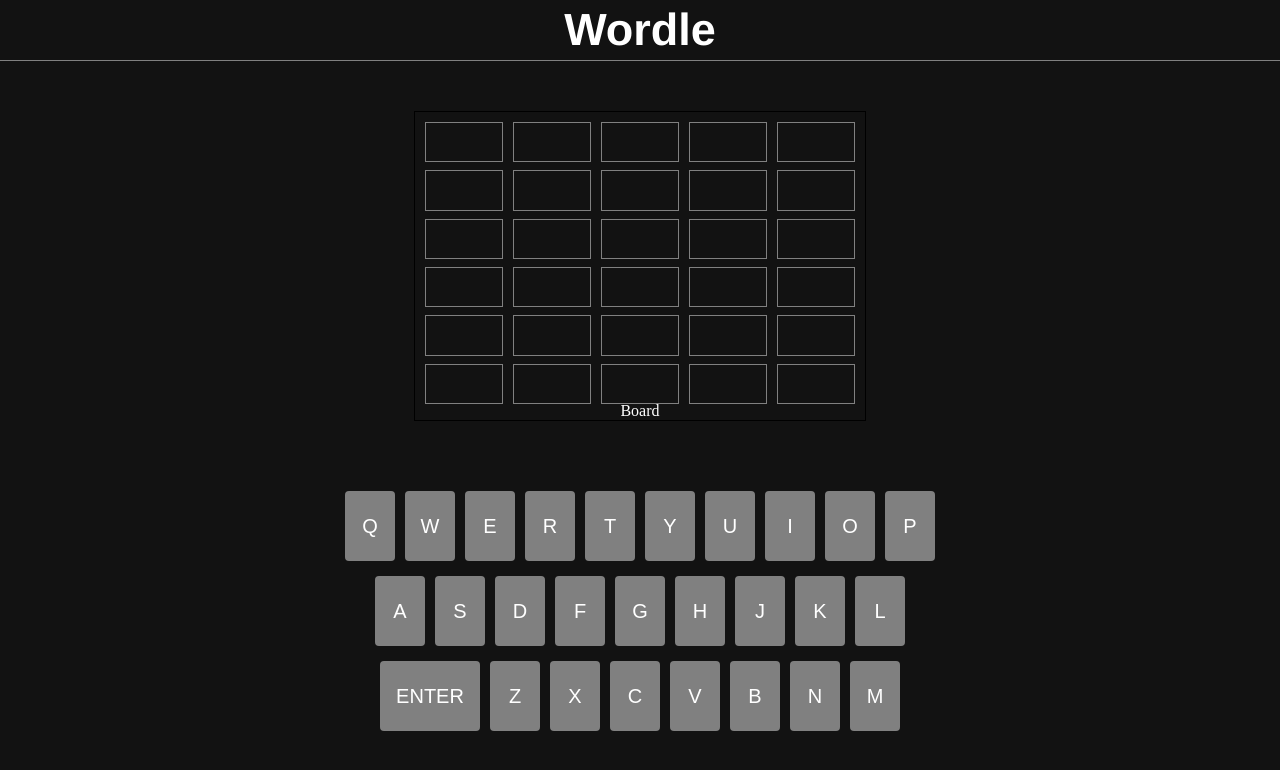
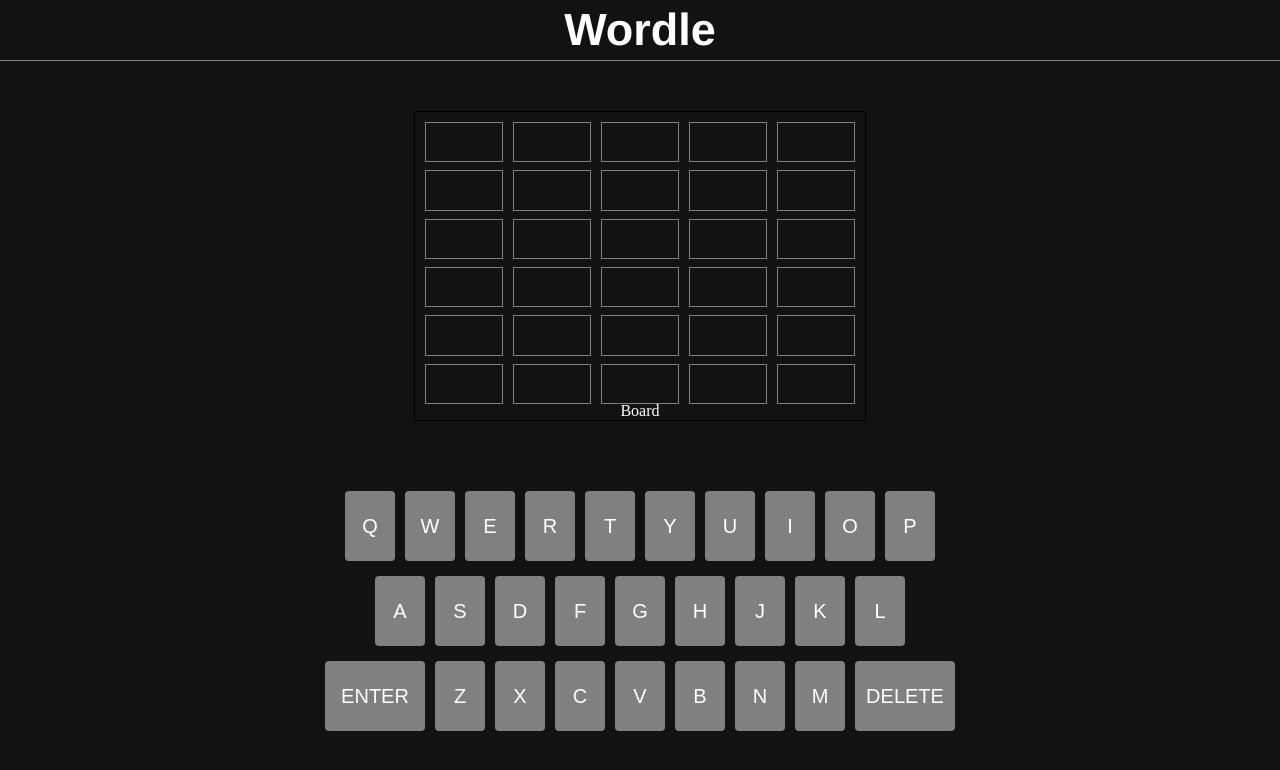
Before and after one commit to INKR1/wordle_react, a React (Create React App) app in the folder wordle/: page / in a window 1280 px wide. Shown: the top 770 px of the page. Built offline with nearby package versions, Linux system fonts and the light colour scheme.

Commit message:
fixed delete btn, also did some small changes

```diff
--- a/wordle/src/App.css
+++ b/wordle/src/App.css
@@ -122,3 +122,7 @@
 #wrong {
   background-color: #3a393c;
 }
+
+#disabled {
+  background-color: #3a393c;
+}
--- a/wordle/src/App.jsx
+++ b/wordle/src/App.jsx
@@ -17,8 +17,8 @@
   useEffect(() => {
     generateWordSet().then((words) => {
       setWordSet(words.wordSet)
-    })
-  },[])
+    });
+  }, [])
 
   const onSelectLetter = (key) => {
     if (currAttempt.letter > 4) return;
--- a/wordle/src/Components/Keyboard.jsx
+++ b/wordle/src/Components/Keyboard.jsx
@@ -56,10 +56,10 @@
       </div>
       <div className="line3">
         <Key keyVal={'ENTER'} bigKey />
-         {keys3.map((key) => {
+        {keys3.map((key) => {
           return <Key keyVal={key} disabled={disabledLetters.includes(key)}/>;
         })}
-        <key keyVal={'DELETE'} bigKey/>
+        <Key keyVal={'DELETE'} bigKey />
         </div>
     </div>
   )
```
Also changed, not shown: wordle/src/Words.js (+6 -7 lines).
